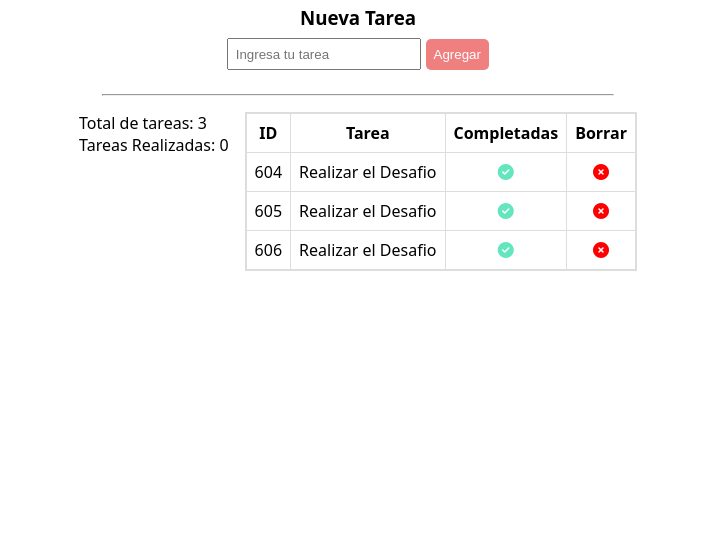
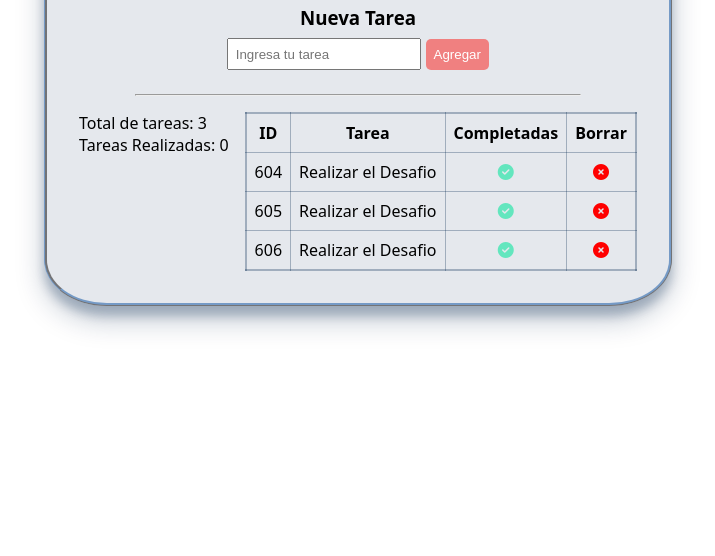
Before and after one commit to DomGP/Modulo03_Desafio_05, a plain HTML site: page index.html in a window 1280 px wide. Shown: the part 244-800 px from the top of the page, without its empty margins (282-997 px from the left). Drawn offline with Linux system fonts and the light colour scheme.

Commit message:
Detalles de css

```diff
--- a/assets/css/style.css
+++ b/assets/css/style.css
@@ -9,6 +9,7 @@
 }
 body{
     font-family:system-ui, -apple-system, BlinkMacSystemFont, 'Segoe UI', Roboto, Oxygen, Ubuntu, Cantarell, 'Open Sans', 'Helvetica Neue', sans-serif;
+
 }
 .styleBody{
     display: flex;
@@ -34,7 +35,7 @@ header{
 }
 hr{
     margin: 0 auto;
-    width: 40%;
+    width: 80%;
 }
 h3{
     padding-bottom: 0.5rem;
@@ -65,10 +66,10 @@ aside{
 table{
     margin-left: 1rem;
     border-collapse: collapse;
-    border: 2px solid #ddd;
+    border: 2px solid RGB(3, 37, 76,0.3);
 }
 th, td{
-    border: 1px solid #ddd;
+    border: 1px solid RGB(3, 37, 76,0.3);
     padding: 0.5rem;
     text-align: center;
 }
@@ -79,3 +80,12 @@ th, td{
 td i{
     cursor: pointer;
 }
+.prueba{
+    background-color:rgba(3,37,76,0.1);
+    border: 3px ridge rgba(3,37,76,0.5);
+    padding: 2rem;
+    box-shadow: rgba(3, 37, 76, 0.25) 0px 14px 28px, rgba(3, 37, 76, 0.22) 0px 10px 10px;
+    border-radius: 10%;
+}
+
+/* RGB(3, 37, 76) */
--- a/index.html
+++ b/index.html
@@ -10,6 +10,7 @@
 </head>
 <body>
     <div class="styleBody">
+        <div class="prueba">
             <nav>
                 <h1>Todo <span class="styleTitle">List</span></h1>
             </nav>
@@ -51,6 +52,7 @@
                 </div>
             </aside>
         </div>
+    </div>
     <!-- JS -->
     <script src="./assets/js/logica.js"></script>
 </body>
```
Lines whose indentation alone changed are shown as unchanged.
